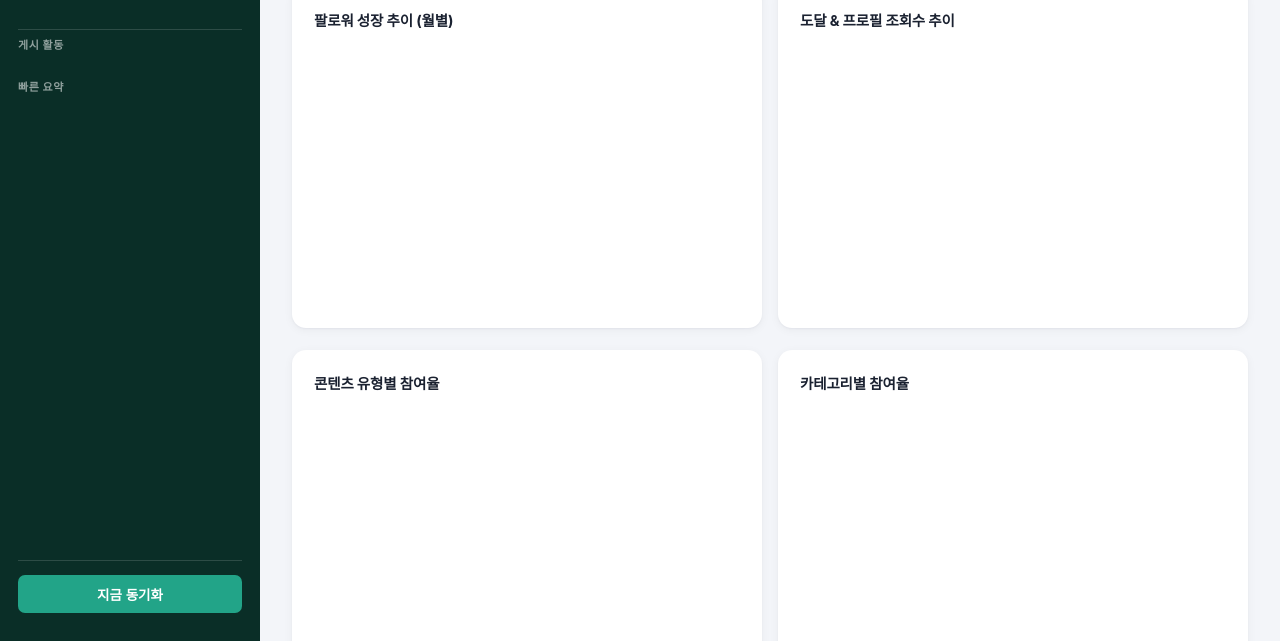
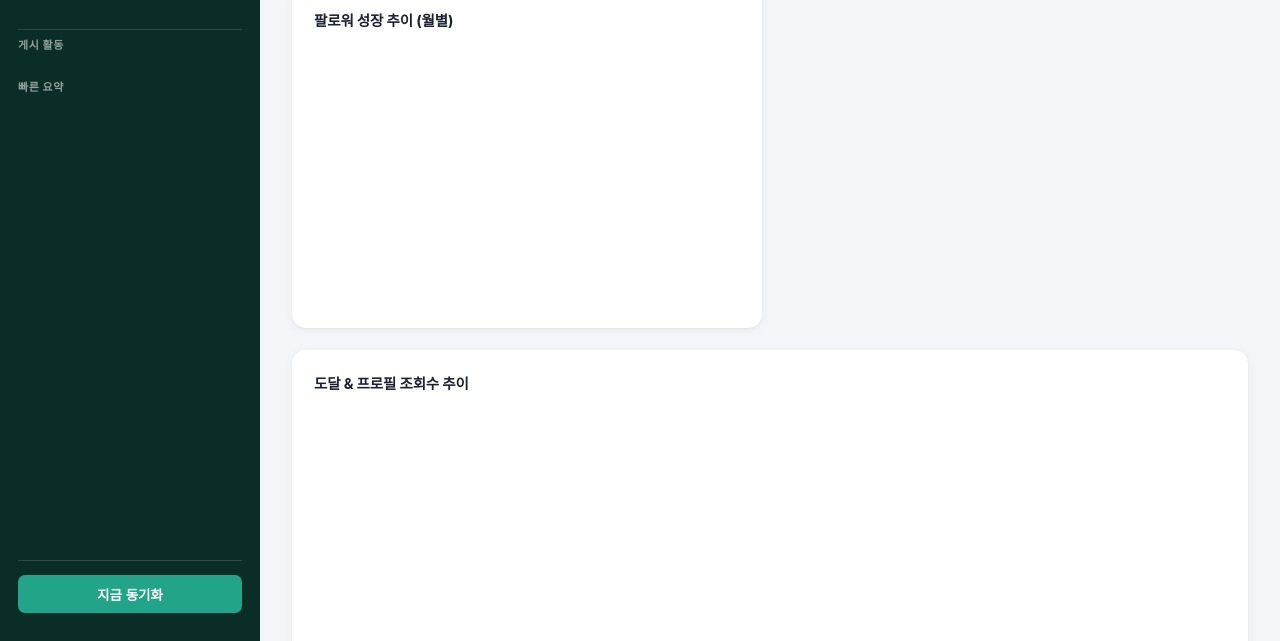
Before and after one commit to dohyeon15984-coder/ig-recruit-dashboard, a website: page public/index.html in a window 1280 px wide. Both pictures are taken after a click on the button "② 세부 데이터". Shown: the part 159-800 px from the top of the page. Drawn offline with nearby package versions, Linux system fonts and the light colour scheme; no server answers; a web font is replaced by a local one.

Commit message:
세부 데이터 탭: 팔로워 인구통계 + 팔로워 성장 추이를 한 행에 나란히 배치
Co-Authored-By: Claude Sonnet 5 <noreply@anthropic.com>

```diff
--- a/public/index.html
+++ b/public/index.html
@@ -81,7 +81,8 @@
     </div>
 
     <div class="tab-panel" data-tab-panel="details" hidden>
-      <section class="panel" id="demographicsPanel" hidden>
+      <section class="panel-row">
+        <div class="panel panel-half" id="demographicsPanel" hidden>
           <h2>팔로워 인구통계</h2>
           <div class="demographics-grid">
             <div class="demo-gender-col">
@@ -93,6 +94,11 @@
               <div class="chart-wrap chart-wrap-sm"><canvas id="ageChart"></canvas></div>
             </div>
           </div>
+        </div>
+        <div class="panel panel-half">
+          <h2>팔로워 성장 추이 (월별)</h2>
+          <div class="chart-wrap"><canvas id="followerChart"></canvas></div>
+        </div>
       </section>
 
       <section class="panel" id="reelsComparisonPanel" hidden>
@@ -100,15 +106,9 @@
         <div id="reelsCompareBody"></div>
       </section>
 
-      <section class="panel-row">
-        <div class="panel panel-half">
-          <h2>팔로워 성장 추이 (월별)</h2>
-          <div class="chart-wrap"><canvas id="followerChart"></canvas></div>
-        </div>
-        <div class="panel panel-half">
+      <section class="panel">
         <h2>도달 &amp; 프로필 조회수 추이</h2>
         <div class="chart-wrap"><canvas id="reachChart"></canvas></div>
-        </div>
       </section>
 
       <section class="panel-row">
```
Lines whose indentation alone changed are shown as unchanged.
